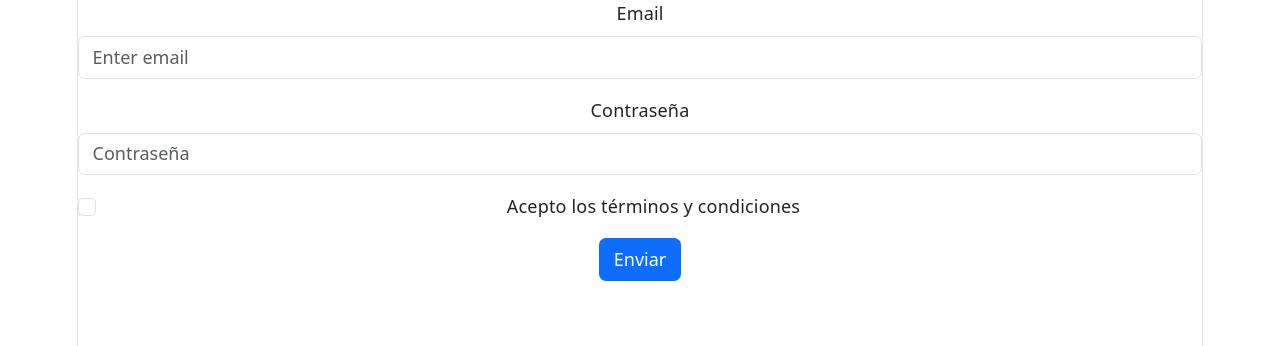
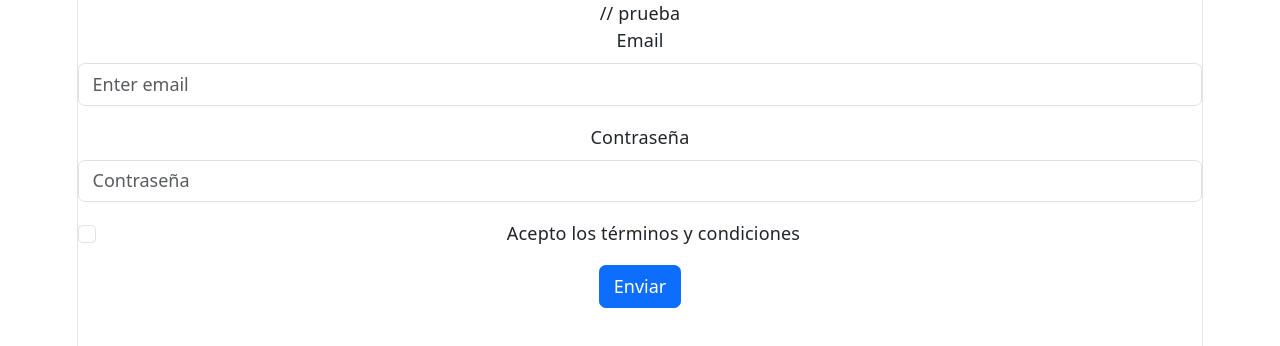
Before and after one commit to August099/TPI-Programaci-n-3, a React (Vite) app: page /login in a window 1280 px wide. Shown: the top 346 px of the page. Built offline with nearby package versions, Linux system fonts and the light colour scheme.

Commit message:
estructuracion

```diff
--- a/src/App.jsx
+++ b/src/App.jsx
@@ -13,7 +13,7 @@ function App() {
 
      <BrowserRouter>
 
-
+      // prueba
       <Routes>
         <Route path="/login" element={<Login />} />
         <Route path="/Store" element={<Card />} />
```
